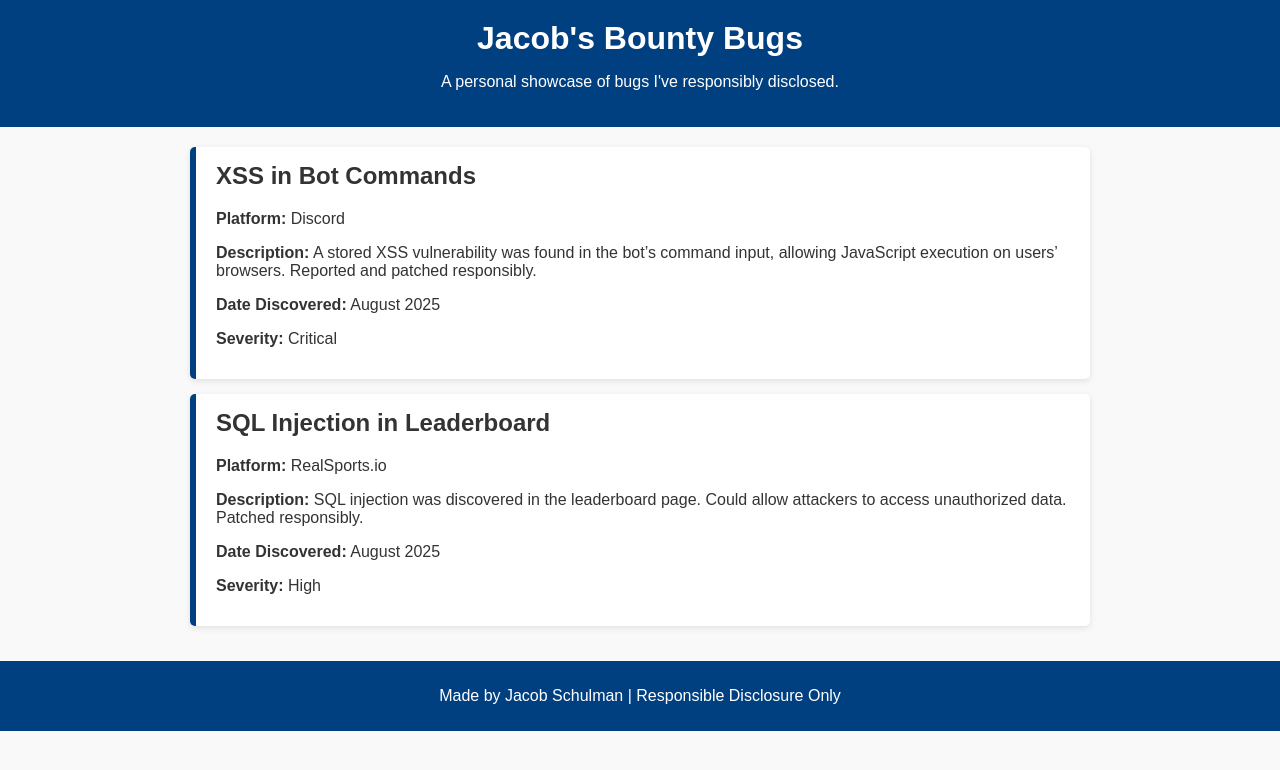
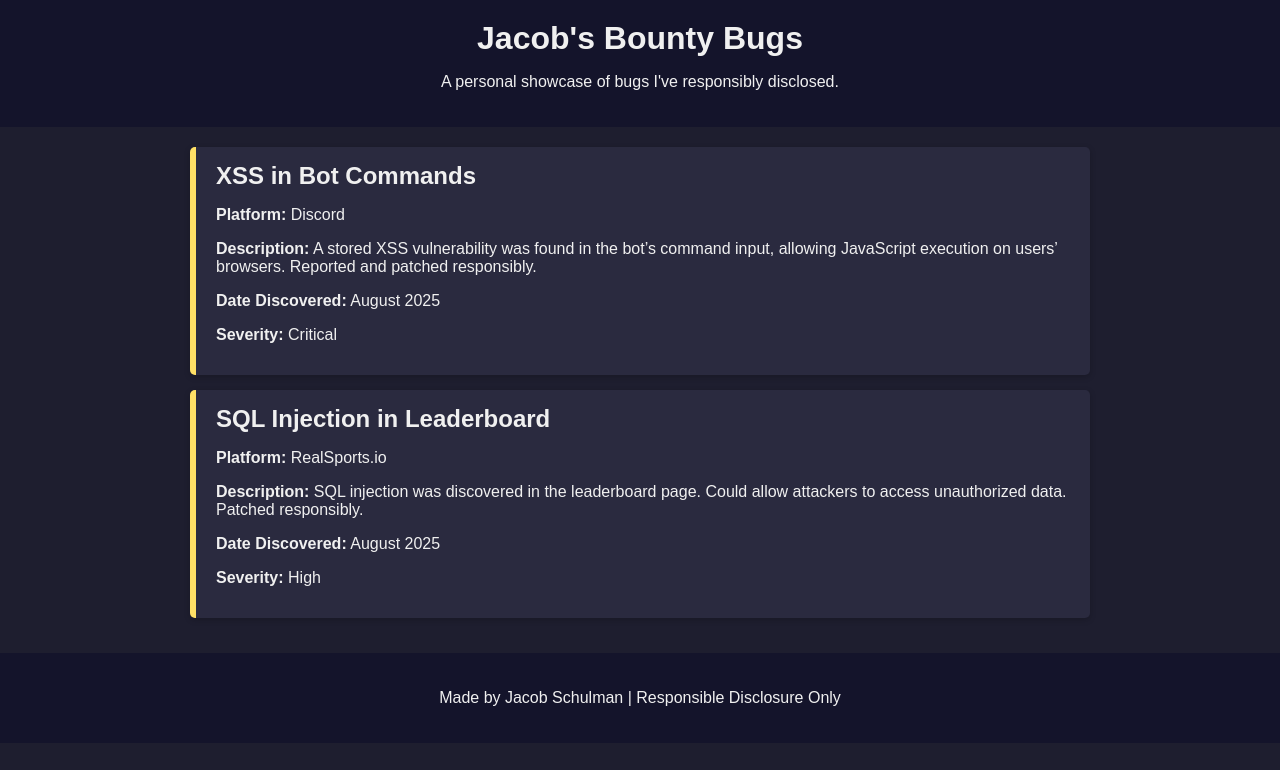
Before and after one commit to q-tiun/barry.work, a plain HTML site: page index.html in a window 1280 px wide. Drawn offline with Linux system fonts and the light colour scheme.

Commit message:
Update style.css

```diff
--- a/style.css
+++ b/style.css
@@ -1,46 +1,104 @@
+:root {
+  /* Page & Backgrounds */
+  --page-bg: #1e1e2f;           /* Dark navy/purple background */
+  --card-bg: #2a2a3f;           /* Slightly lighter dark for bug cards */
+  --header-footer-bg: #14142b;  /* Deep dark for header/footer */
+
+  /* Text */
+  --text-main: #f0f0f0;         /* Main light gray text */
+  --text-sub: #c0c0c0;          /* Subtext / details */
+  --accent: #4fc3f7;            /* Links / accent color */
+
+  /* Severity Colors */
+  --severity-critical: #ff4c4c; /* Red */
+  --severity-high: #ffb74d;     /* Orange */
+  --severity-medium: #ffe066;   /* Yellow */
+  --severity-low: #81c784;      /* Green */
+
+  /* Tabs / Buttons */
+  --tab-inactive: #3a3a55;      /* Inactive tab background */
+  --tab-active: #4fc3f7;        /* Active tab background */
+  --tab-hover: #5bb0f0;         /* Hover effect for tabs/buttons */
+}
+
+/* General Styles */
 body {
   font-family: Arial, sans-serif;
-  background-color: #f9f9f9;
+  background-color: var(--page-bg);
+  color: var(--text-main);
   margin: 0;
   padding: 0;
-  color: #333;
 }
 
-header {
-  background-color: #004080;
-  color: #fff;
+header, footer {
+  background-color: var(--header-footer-bg);
+  color: var(--text-main);
+  text-align: center;
   padding: 20px;
-  text-align: center;
 }
 
-h1 {
+h1, h2 {
   margin: 0;
 }
 
 main {
-  padding: 20px;
   max-width: 900px;
   margin: auto;
+  padding: 20px;
 }
 
+/* Bug Card Styles */
 .bug-card {
-  background-color: #fff;
-  border-left: 6px solid #004080;
+  background-color: var(--card-bg);
+  border-left: 6px solid var(--severity-medium); /* Default severity */
   padding: 15px 20px;
   margin-bottom: 15px;
-  box-shadow: 0 2px 6px rgba(0,0,0,0.1);
   border-radius: 5px;
+  box-shadow: 0 2px 6px rgba(0,0,0,0.2);
+  transition: transform 0.2s;
 }
 
-.bug-card h2 {
-  margin-top: 0;
+.bug-card:hover {
+  transform: translateY(-3px);
+}
+
+/* Severity Classes */
+.critical { border-left-color: var(--severity-critical); }
+.high { border-left-color: var(--severity-high); }
+.medium { border-left-color: var(--severity-medium); }
+.low { border-left-color: var(--severity-low); }
+
+/* Tabs for Months */
+.tabs {
+  display: flex;
+  gap: 10px;
+  margin-bottom: 20px;
+}
+
+.tabs button {
+  background-color: var(--tab-inactive);
+  color: var(--text-main);
+  border: none;
+  padding: 10px 15px;
+  cursor: pointer;
+  border-radius: 5px;
+  transition: background 0.2s;
+}
+
+.tabs button:hover {
+  background-color: var(--tab-hover);
+}
+
+.tabs button.active {
+  background-color: var(--tab-active);
+}
+
+/* Month Sections */
+.month {
+  display: none; /* Only show active month */
 }
 
 footer {
-  text-align: center;
-  padding: 10px;
-  background-color: #004080;
-  color: #fff;
   position: sticky;
   bottom: 0;
 }
```
